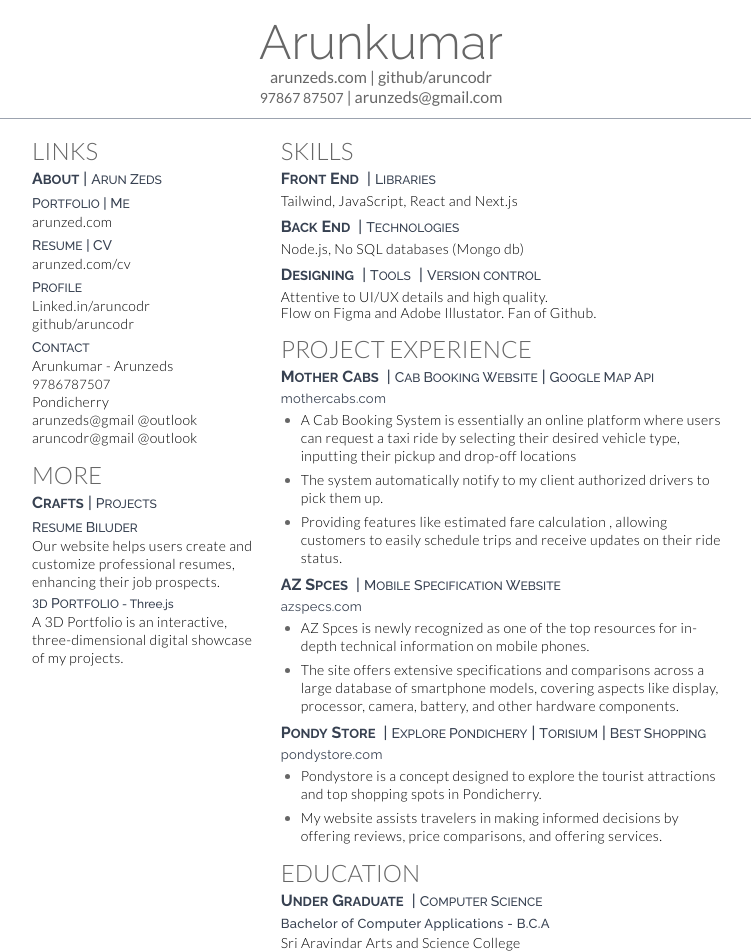
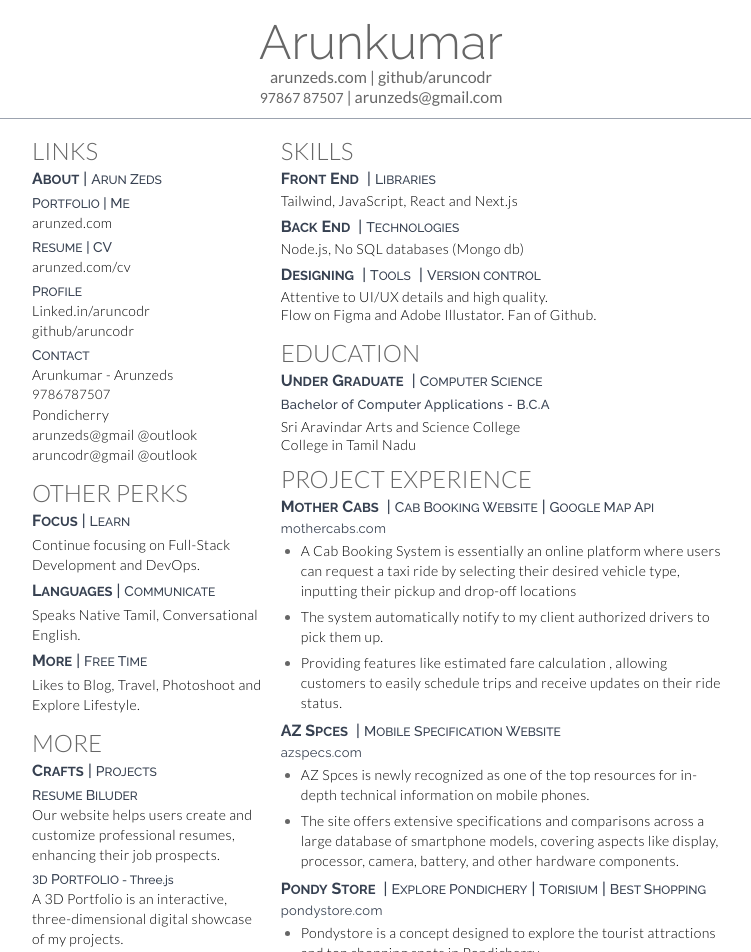
Before and after one commit to aruncodr/arunzeds, a Next.js app: page / in a window 1280 px wide. Shown: the top 952 px of the page, without its empty margins (259-1010 px from the left). Built offline with nearby package versions, Linux system fonts and the light colour scheme.

Commit message:
COMPLETE

```diff
--- a/app/CV/PageContent.js
+++ b/app/CV/PageContent.js
@@ -40,7 +40,7 @@ function PageContent() {
               <div className='text-[12px] leading-4 font-medium'><span className='text-sm'> M</span>E</div>
             </div>
             <div className={lato.className}>
-                <div className='leading-[18px] tracking-wide text-black text-sm font-light'><a href='https://arunzeds.com/'>arunzed.com</a></div>
+                <div className='leading--[18px] tracking-wide text-black text-sm font-light'><a href='https://arunzeds.com/'>arunzed.com</a></div>
             </div>
 
             <div className='flex pt-1'>
@@ -49,26 +49,70 @@ function PageContent() {
               <div className='text-[12px] leading-4 font-medium'><span className='text-sm'> CV</span></div>
             </div>
             <div className={lato.className}>
-                <div className='leading-[18px] tracking-wide text-black text-sm font-light'><a href='https://arunzeds.com/cv'>arunzed.com/cv</a></div>
+                <div className='leading--[18px] tracking-wide text-black text-sm font-light'><a href='https://arunzeds.com/cv'>arunzed.com/cv</a></div>
             </div>
 
             <div className='flex pt-1'>
               <div className='text-[12px] leading-3 font-medium'><span className='text-sm'>P</span>ROFILE</div>
             </div>
             <div className={lato.className}>
-                <div className='leading-[18px] tracking-wide text-black text-sm font-light'><a href='https://arunzeds.com/cv'>Linked.in/aruncodr</a></div>
-                <div className='leading-[18px] tracking-wide text-black text-sm font-light'><a href='https://arunzeds.com/cv'>github/aruncodr</a></div>
+                <div className='leading--[18px] tracking-wide text-black text-sm font-light'><a href='https://arunzeds.com/cv'>Linked.in/aruncodr</a></div>
+                <div className='leading--[18px] tracking-wide text-black text-sm font-light'><a href='https://arunzeds.com/cv'>github/aruncodr</a></div>
             </div>
 
             <div className='flex pt-1'>
               <div className='text-[12px] leading-3 font-medium'><span className='text-sm'>C</span>ONTACT</div>
             </div>
             <div className={lato.className}>
-                <div className='leading-[18px] tracking-wide text-black text-sm font-light'><a href='https://arunzeds.com/cv'>Arunkumar - Arunzeds</a></div>
-                <div className='leading-[18px] tracking-wide text-black text-[13px] font-light'><a href='https://arunzeds.com/cv'>9786787507</a></div>
-                <div className='leading-[18px] tracking-wide text-black text-sm font-light'><a href='https://arunzeds.com/cv'>Pondicherry</a></div>
-                <div className='leading-[18px] tracking-wide text-black text-sm font-light'><a href='https://arunzeds.com/cv'>arunzeds@gmail  @outlook</a></div>
-                <div className='leading-[18px] tracking-wide text-black text-sm font-light'><a href='https://arunzeds.com/cv'>aruncodr@gmail  @outlook</a></div>
+                <div className='leading--[18px] tracking-wide text-black text-sm font-light'><a href='https://arunzeds.com/cv'>Arunkumar - Arunzeds</a></div>
+                <div className='leading--[18px] tracking-wide text-black text-[13px] font-light'><a href='https://arunzeds.com/cv'>9786787507</a></div>
+                <div className='leading--[18px] tracking-wide text-black text-sm font-light'><a href='https://arunzeds.com/cv'>Pondicherry</a></div>
+                <div className='leading--[18px] tracking-wide text-black text-sm font-light'><a href='https://arunzeds.com/cv'>arunzeds@gmail  @outlook</a></div>
+                <div className='leading--[18px] tracking-wide text-black text-sm font-light'><a href='https://arunzeds.com/cv'>aruncodr@gmail  @outlook</a></div>
+            </div>
+          </div>
+          {/* ----------------- OTHER PERKS -------------- */}
+        <div className='pt-3'>
+            <h1 className={lato.className}><span className='text-[#666666] text-2xl font-light'>OTHER PERKS</span></h1>
+            {/* ----------------- activities----------- */}
+
+            <div className=''>
+                <div className='flex text-[13px] font-bold'>
+                  <div>
+                      <span className='text-base'>F</span>OCUS
+                      <span className='text-base font-medium'>&nbsp;|&nbsp;</span>
+                  </div>
+                  <div className='text-[12px] leading-[26px] font-medium'><span className='text-sm'>L</span>EARN</div>
+                </div>
+                <div className={lato.className}>
+                <div className='leading--[18px] tracking-wide text-black text-sm font-light'>Continue focusing on Full-Stack Development and DevOps.</div>
+              </div>
+            </div>
+
+            <div className='pt-1'>
+                <div className='flex text-[13px] font-bold'>
+                  <div>
+                      <span className='text-base'>L</span>ANGUAGES
+                      <span className='text-base font-medium'>&nbsp;|&nbsp;</span>
+                  </div>
+                  <div className='text-[12px] leading-[26px] font-medium'><span className='text-sm'>C</span>OMMUNICATE</div>
+                </div>
+                <div className={lato.className}>
+                <div className='leading--[18px] tracking-wide text-black text-sm font-light'>Speaks Native Tamil, Conversational English.</div>
+              </div>
+            </div>
+
+            <div className='pt-1'>
+                <div className='flex text-[13px] font-bold'>
+                  <div>
+                      <span className='text-base'>M</span>ORE
+                      <span className='text-base font-medium'>&nbsp;|&nbsp;</span>
+                  </div>
+                  <div className='text-[12px] leading-[26px] font-medium'><span className='text-sm'>F</span>REE <span className='text-sm'>T</span>IME</div>
+                </div>
+                <div className={lato.className}>
+                <div className='leading--[18px] tracking-wide text-black text-sm font-light'>Likes to Blog, Travel, Photoshoot and Explore Lifestyle.</div>
+              </div>
             </div>
           </div>
               {/* -------------------- MORE ---------------- */}
@@ -83,12 +127,12 @@ function PageContent() {
             </div>
             <div className='text-[12px] leading-3 font-medium'><span className='text-sm'>R</span>ESUME <span className='text-sm'>B</span>ILUDER</div>
             <div className={lato.className}>
-                <div className='leading-[18px] tracking-wide text-black text-sm font-light'>Our website helps users create and customize professional resumes, enhancing their job prospects.</div>
+                <div className='leading--[18px] tracking-wide text-black text-sm font-light'>Our website helps users create and customize professional resumes, enhancing their job prospects.</div>
             </div>
-           <div className='pt-0.5 text-[12px] leading-3 font-medium'><span className={lato.className}>3</span>D
+           <div className='pt-1 text-[12px] leading-3 font-medium'><span className={lato.className}>3</span>D
             <span className='text-sm'> P</span>ORTFOLIO - Three.js</div>
             <div className={lato.className}>
-                <div className='leading-[18px] tracking-wide text-black text-sm font-light'>A 3D Portfolio is an interactive, three-dimensional digital showcase of my projects.</div>
+                <div className='leading--[18px] tracking-wide text-black text-sm font-light'>A 3D Portfolio is an interactive, three-dimensional digital showcase of my projects.</div>
             </div>
 
         </div>
@@ -150,13 +194,34 @@ function PageContent() {
                 <span className='text-sm'>V</span>ERSION CONTROL</div>
               </div>
               <div className={lato.className}>
-                <div className='leading-4 tracking-wide text-black text-sm font-light'>
-                  <div className=''>Attentive to UI/UX details and high quality.</div>
+                <div className='tracking-wide text-black text-sm font-light'>
+                  <div className='leading-4'>Attentive to UI/UX details and high quality.</div>
                   <div>Flow on Figma and Adobe Illustator. Fan of Github.</div>
                 </div>
               </div>
             </div>
 
+          </div>
+
+            {/* ----------------- EDUCATION -------------- */}
+            <div className='pt-3'>
+            <h1 className={lato.className}><span className='text-[#666666] text-2xl font-light'>EDUCATION</span></h1>
+            {/* ----------------- B C A ----------- */}
+            <div className=''>
+              <div className='flex'>
+                <div className='text-[13px] font-bold'>
+                      <span className='text-base'>U</span>NDER
+                      <span className='text-base'> G</span>RADUATE
+                      <span className='text-base font-medium'>&nbsp; |&nbsp;</span>
+                </div>
+                <div className='text-[12px] leading-[26px] font-medium'><span className='text-sm'>C</span>OMPUTER <span className='text-sm'>S</span>CIENCE</div>
+              </div>
+              <div className='leading--[18px] tracking-wide text-[13px] font-medium'>Bachelor of Computer Applications - B.C.A</div>
+              <div className={lato.className}>
+                <div className='leading--4 tracking-wide text-black text-sm pt-0.5 font-light'>Sri Aravindar Arts and Science College</div>
+                <div className='leading-3 tracking-wide text-black text-sm pt-0.5 font-light'>College in Tamil Nadu</div>
+              </div>
+            </div>
           </div>
 
           {/* ---------------PROJECT EXPERIENCE------------ */}
@@ -180,7 +245,7 @@ function PageContent() {
               </div>
               <div className='leading-4 tracking-wide text-[13px] font-normal'>mothercabs.com</div>
               <div className={lato.className}>
-                <ul role="list" className='leading-[18px] tracking-wide text-black text-sm pt-1 font-light
+                <ul role="list" className='leading--[18px] tracking-wide text-black text-sm pt-1 font-light
                 marker:text-[#666666] list-disc pl-5 space-y-1.5'>
                   <li>A Cab Booking System is essentially an online platform where users can request a taxi ride by selecting their desired vehicle type,
                   inputting their pickup and drop-off locations</li>
@@ -203,7 +268,7 @@ function PageContent() {
               </div>
               <div className='leading-4 tracking-wide text-[13px] font-normal'>azspecs.com</div>
               <div className={lato.className}>
-                <ul role="list" className='leading-[18px] tracking-wide text-black text-sm pt-1 font-light
+                <ul role="list" className='leading--[18px] tracking-wide text-black text-sm pt-1 font-light
                 marker:text-[#666666] list-disc pl-5 space-y-1.5'>
                   <li>AZ Spces is newly recognized as one of the top resources for in-depth technical information on mobile phones.</li>
                   <li>The site offers extensive specifications and comparisons across a large database of smartphone models, covering aspects
@@ -229,66 +294,13 @@ function PageContent() {
               </div>
               <div className='leading-4 tracking-wide text-[13px] font-normal'>pondystore.com</div>
               <div className={lato.className}>
-                <ul role="list" className='leading-[18px] tracking-wide text-black text-sm pt-1 font-light
+                <ul role="list" className='leading--[18px] tracking-wide text-black text-sm pt-1 font-light
                 marker:text-[#666666] list-disc pl-5 space-y-1.5'>
                   <li>Pondystore is a concept designed to explore the tourist attractions and top shopping spots in Pondicherry. </li>
                   <li>My website assists travelers in making informed decisions by offering reviews, price comparisons, and offering services.</li>
                 </ul>
               </div>
             </div>
-
-            {/* ----------------- EDUCATION -------------- */}
-          <div className='pt-3'>
-            <h1 className={lato.className}><span className='text-[#666666] text-2xl font-light'>EDUCATION</span></h1>
-            {/* ----------------- B C A ----------- */}
-            <div className=''>
-              <div className='flex'>
-                <div className='text-[13px] font-bold'>
-                      <span className='text-base'>U</span>NDER
-                      <span className='text-base'> G</span>RADUATE
-                      <span className='text-base font-medium'>&nbsp; |&nbsp;</span>
-                </div>
-                <div className='text-[12px] leading-[26px] font-medium'><span className='text-sm'>C</span>OMPUTER <span className='text-sm'>S</span>CIENCE</div>
-              </div>
-              <div className='leading-[18px] tracking-wide text-[13px] font-medium'>Bachelor of Computer Applications - B.C.A</div>
-              <div className={lato.className}>
-                <div className='leading-4 tracking-wide text-black text-sm pt-0.5 font-light'>Sri Aravindar Arts and Science College</div>
-                <div className='leading-4 tracking-wide text-black text-sm pt-0.5 font-light'>College in Tamil Nadu</div>
-              </div>
-            </div>
-          </div>
-{/* ----------------- OTHER PERKS -------------- */}
-        <div className='pt-3'>
-            <h1 className={lato.className}><span className='text-[#666666] text-2xl font-light'>OTHER PERKS</span></h1>
-            {/* ----------------- activities----------- */}
-            <div className=''>
-                <div className='flex text-[13px] font-bold'>
-                  <div>
-                      <span className='text-base'>L</span>ANGUAGES
-                      <span className='text-base font-medium'>&nbsp;|&nbsp;</span>
-                  </div>
-                  <div className='text-[12px] leading-[26px] font-medium'><span className='text-sm'>S</span>PEAKING</div>
-                </div>
-                <div className={lato.className}>
-                <div className='leading-4 tracking-wide text-black text-sm font-light'>Speaks Native Tamil, Conversational English.</div>
-              </div>
-            </div>
-
-            <div className='pt-1.5'>
-                <div className='flex text-[13px] font-bold'>
-                  <div>
-                      <span className='text-base'>M</span>ORE
-                      <span className='text-base font-medium'>&nbsp;|&nbsp;</span>
-                  </div>
-                  <div className='text-[12px] leading-[26px] font-medium'><span className='text-sm'>F</span>REE <span className='text-sm'>T</span>IME</div>
-                </div>
-                <div className={lato.className}>
-                <div className='leading-4 tracking-wide text-black text-sm font-light'>Likes to Blog, Travel, Photoshoot and Explore Lifestyle.</div>
-              </div>
-            </div>
-          </div>
-
-
 
           </div>
 
```
